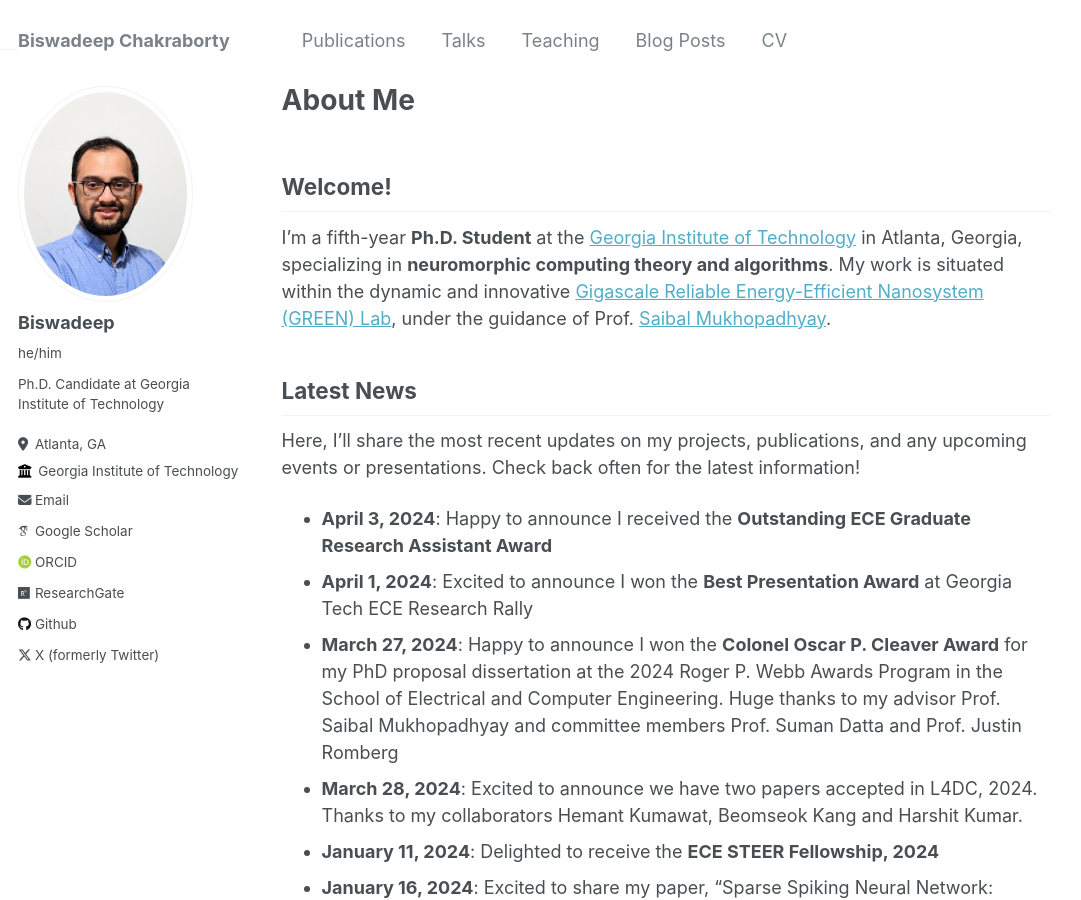
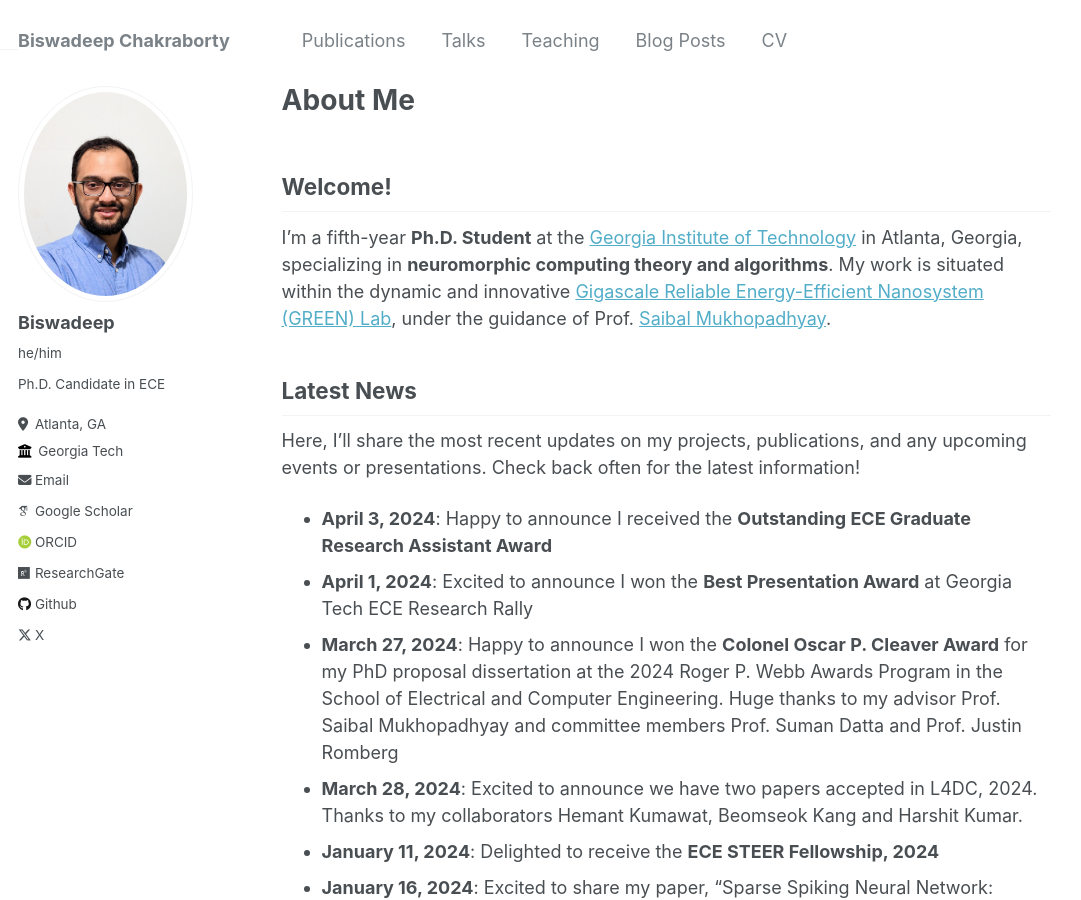
Before and after one commit to Cbiswadeep/Cbiswadeep.github.io, a Jekyll site: the page built from _pages/about.md, in a window 1280 px wide and 900 px high. Shown: the whole window, without its empty margins (0-1081 px from the left). Built offline with Jekyll 4.4.1, drawn with Linux system fonts in a browser that asks for light colours; some web fonts are replaced.

Commit message:
Few small changes

```diff
--- a/_config.yml
+++ b/_config.yml
@@ -24,9 +24,9 @@ author:
   avatar           : "profile.png"
   name             : "Biswadeep"
   pronouns         : "he/him"
-  bio              : "Ph.D. Candidate at Georgia Institute of Technology"
+  bio              : "Ph.D. Candidate in ECE"
   location         : "Atlanta, GA"
-  employer         : "Georgia Institute of Technology"
+  employer         : "Georgia Tech"
   uri              : # URL
   email            : "biswadeep@gatech.edu"
 
--- a/_includes/author-profile.html
+++ b/_includes/author-profile.html
@@ -130,7 +130,7 @@
         <li><a href="https://{{ author.tumblr }}.tumblr.com"><i class="fab fa-fw fa-tumblr icon-pad-right" aria-hidden="true"></i>Tumblr</a></li>
       {% endif %}
       {% if author.twitter %}
-        <li><a href="https://twitter.com/{{ author.twitter }}"><i class="fab fa-fw fa-x-twitter icon-pad-right" aria-hidden="true"></i>X (formerly Twitter)</a></li>
+        <li><a href="https://twitter.com/{{ author.twitter }}"><i class="fab fa-fw fa-x-twitter icon-pad-right" aria-hidden="true"></i>X</a></li>
       {% endif %}
       {% if author.vine %}
         <li><a href="https://vine.co/u/{{ author.vine }}"><i class="fab fa-fw fa-vine icon-pad-right" aria-hidden="true"></i>Vine</a></li>
```
